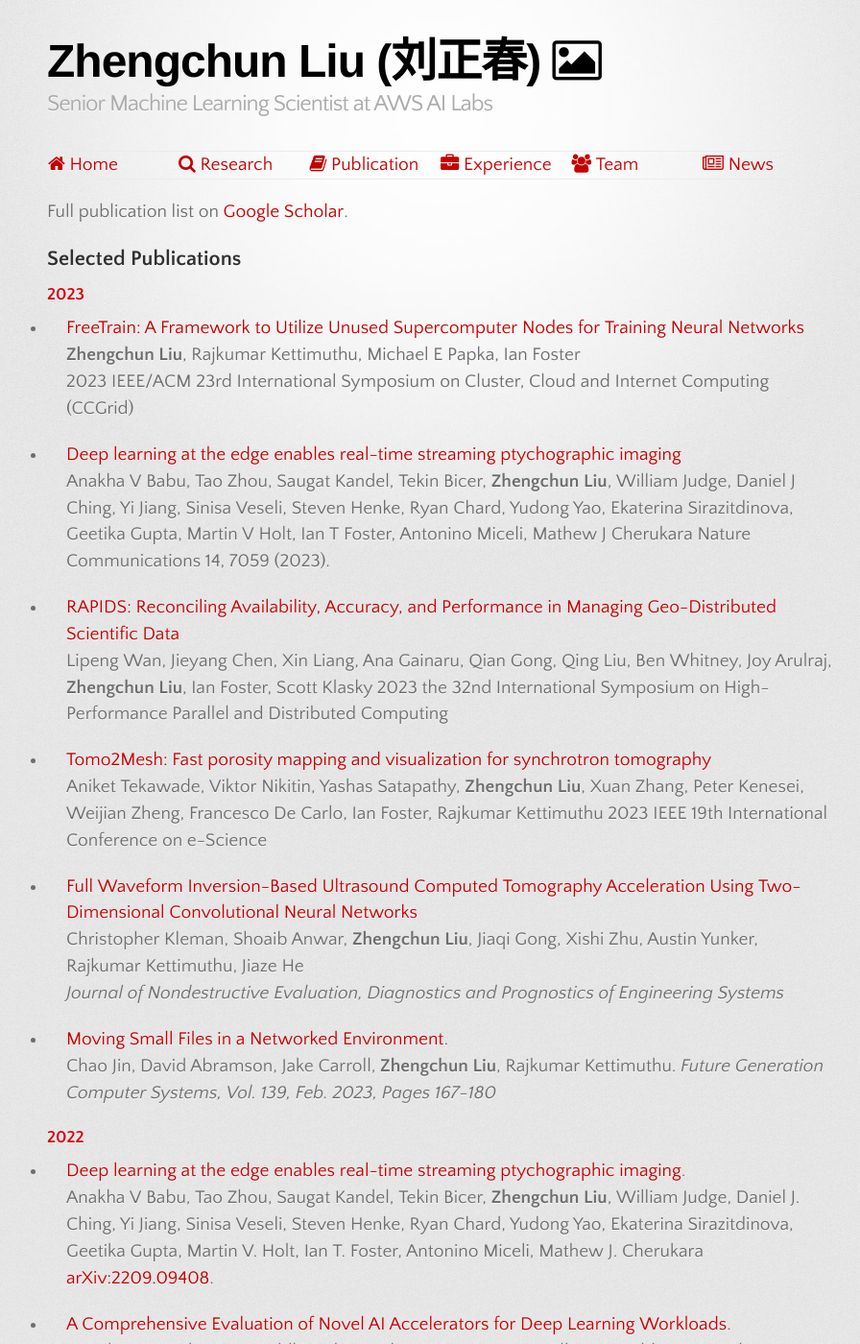
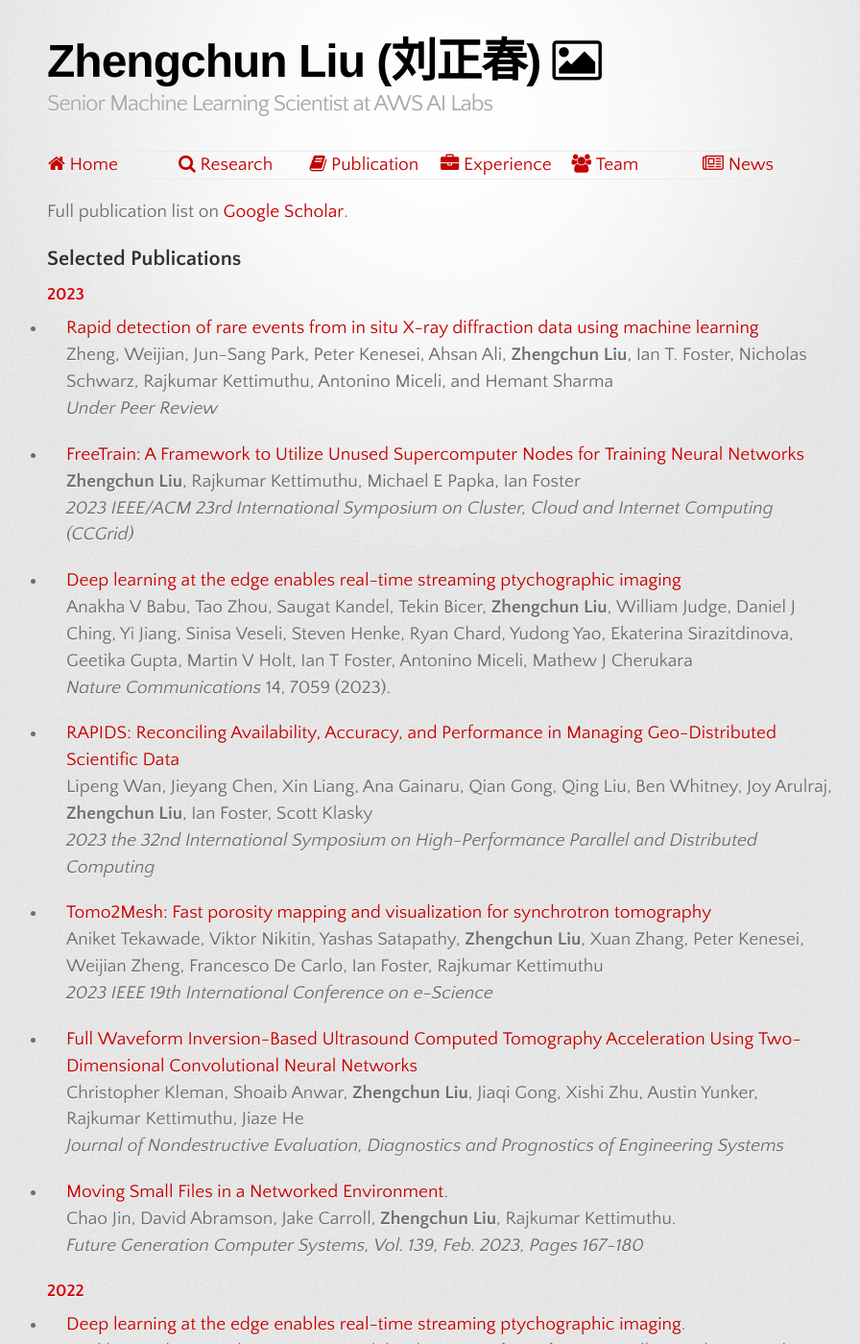
Before and after one commit to lzhengchun/lzhengchun.github.io, a Jekyll site: the page built from Publication.md, in a window 1280 px wide and 1400 px high. Shown: the whole window at 96% size, without its empty margins (181-1077 px from the left). Built offline with Jekyll 4.4.1, drawn with Linux system fonts in a browser that asks for light colours; some web fonts are replaced.

Commit message:
Update Publication.md

```diff
--- a/Publication.md
+++ b/Publication.md
@@ -7,28 +7,32 @@ Full publication list on [Google Scholar](https://scholar.google.com/citations?u
 
 ## Selected Publications
 ### 2023
+- [Rapid detection of rare events from in situ X-ray diffraction data using machine learning](https://arxiv.org/abs/2312.03989)<br>
+Zheng, Weijian, Jun-Sang Park, Peter Kenesei, Ahsan Ali, **Zhengchun Liu**, Ian T. Foster, Nicholas Schwarz, Rajkumar Kettimuthu, Antonino Miceli, and Hemant Sharma<br>
+ *Under Peer Review*
+
 - [FreeTrain: A Framework to Utilize Unused Supercomputer Nodes for Training Neural Networks](https://doi.org/10.1109/CCGrid57682.2023.00036)<br>
 **Zhengchun Liu**, Rajkumar Kettimuthu, Michael E Papka, Ian Foster<br>
-2023 IEEE/ACM 23rd International Symposium on Cluster, Cloud and Internet Computing (CCGrid)
+*2023 IEEE/ACM 23rd International Symposium on Cluster, Cloud and Internet Computing (CCGrid)*
 
 - [Deep learning at the edge enables real-time streaming ptychographic imaging](https://doi.org/10.1038/s41467-023-41496-z)<br>
-Anakha V Babu, Tao Zhou, Saugat Kandel, Tekin Bicer, **Zhengchun Liu**, William Judge, Daniel J Ching, Yi Jiang, Sinisa Veseli, Steven Henke, Ryan Chard, Yudong Yao, Ekaterina Sirazitdinova, Geetika Gupta, Martin V Holt, Ian T Foster, Antonino Miceli, Mathew J Cherukara
-Nature Communications 14, 7059 (2023).
+Anakha V Babu, Tao Zhou, Saugat Kandel, Tekin Bicer, **Zhengchun Liu**, William Judge, Daniel J Ching, Yi Jiang, Sinisa Veseli, Steven Henke, Ryan Chard, Yudong Yao, Ekaterina Sirazitdinova, Geetika Gupta, Martin V Holt, Ian T Foster, Antonino Miceli, Mathew J Cherukara<br>
+*Nature Communications* 14, 7059 (2023).
 
 - [RAPIDS: Reconciling Availability, Accuracy, and Performance in Managing Geo-Distributed Scientific Data](https://dl.acm.org/doi/pdf/10.1145/3588195.3592983)<br>
-Lipeng Wan, Jieyang Chen, Xin Liang, Ana Gainaru, Qian Gong, Qing Liu, Ben Whitney, Joy Arulraj, **Zhengchun Liu**, Ian Foster, Scott Klasky
-2023 the 32nd International Symposium on High-Performance Parallel and Distributed Computing
+Lipeng Wan, Jieyang Chen, Xin Liang, Ana Gainaru, Qian Gong, Qing Liu, Ben Whitney, Joy Arulraj, **Zhengchun Liu**, Ian Foster, Scott Klasky<br>
+*2023 the 32nd International Symposium on High-Performance Parallel and Distributed Computing*
 
 - [Tomo2Mesh: Fast porosity mapping and visualization for synchrotron tomography](https://doi.org/10.1109/e-Science58273.2023.10254907)<br>
-Aniket Tekawade, Viktor Nikitin, Yashas Satapathy, **Zhengchun Liu**, Xuan Zhang, Peter Kenesei, Weijian Zheng, Francesco De Carlo, Ian Foster, Rajkumar Kettimuthu
-2023 IEEE 19th International Conference on e-Science
+Aniket Tekawade, Viktor Nikitin, Yashas Satapathy, **Zhengchun Liu**, Xuan Zhang, Peter Kenesei, Weijian Zheng, Francesco De Carlo, Ian Foster, Rajkumar Kettimuthu<br>
+*2023 IEEE 19th International Conference on e-Science*
 
 - [Full Waveform Inversion-Based Ultrasound Computed Tomography Acceleration Using Two-Dimensional Convolutional Neural Networks](https://doi.org/10.1115/1.4062092)<br>
 Christopher Kleman, Shoaib Anwar, **Zhengchun Liu**, Jiaqi Gong, Xishi Zhu, Austin Yunker, Rajkumar Kettimuthu, Jiaze He<br>
 *Journal of Nondestructive Evaluation, Diagnostics and Prognostics of Engineering Systems*
 
 - [Moving Small Files in a Networked Environment](https://doi.org/10.1016/j.future.2022.09.016).<br>
-Chao Jin, David Abramson, Jake Carroll, **Zhengchun Liu**, Rajkumar Kettimuthu.
+Chao Jin, David Abramson, Jake Carroll, **Zhengchun Liu**, Rajkumar Kettimuthu.<br>
 *Future Generation Computer Systems, Vol. 139, Feb. 2023, Pages 167-180*
 
 ### 2022
@@ -64,7 +68,7 @@ Joaquin Chung, Wojciech Zacherek, AJ Wisniewski, **Zhengchun Liu**, Tekin Bicer,
 Jakob R. Elias, Ryan Chard, Maksim Levental, **Zhengchun Liu**, Ian Foster, Santanu Chaudhuri.
 
 - [Linking Scientific Instruments and HPC: Patterns, Technologies, Experiences](http://dx.doi.org/10.2139/ssrn.4141629).<br>
-Rafael Vescovi, Ryan Chard, Nickolaus Saint, Ben Blaiszik, Jim Pruyne, Tekin Bicer, Alex Lavens, **Zhengchun Liu**, Michael E. Papka, Suresh Narayanan, Nicholas Schwarz, Kyle Chard, Ian Foster.
+Rafael Vescovi, Ryan Chard, Nickolaus Saint, Ben Blaiszik, Jim Pruyne, Tekin Bicer, Alex Lavens, **Zhengchun Liu**, Michael E. Papka, Suresh Narayanan, Nicholas Schwarz, Kyle Chard, Ian Foster.<br>
 *Patterns(2022) Vol. 3, ISSUE 10, Oct. 14, 2022*<br>
 
 ### 2021
```
